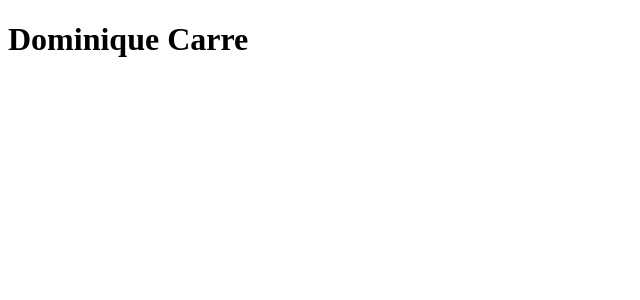
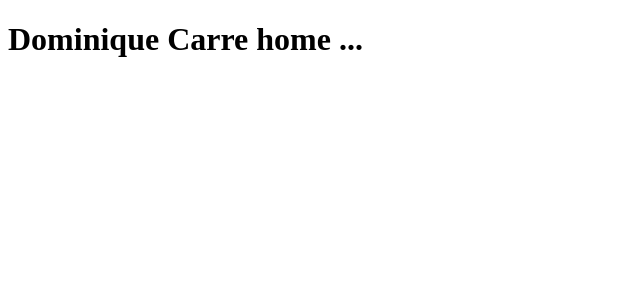
Before and after one commit to agan-k/carre1, a JavaScript app: page / in a window 1280 px wide. Shown: the top 300 px of the page, without its empty margins (0-640 px from the left). Built offline with nearby package versions, Linux system fonts and the light colour scheme.

Commit message:
add router

```diff
--- a/package.json
+++ b/package.json
@@ -32,6 +32,7 @@
   "dependencies": {
     "react": "^18.2.0",
     "react-dom": "^18.2.0",
+    "react-router-dom": "^6.8.1",
     "styled-components": "^5.3.6",
     "styled-system": "^5.1.5"
   }
--- a/src/App.js
+++ b/src/App.js
@@ -1,5 +1,15 @@
+import {BrowserRouter as Router, Routes, Route} from "react-router-dom";
+import {Pages, Home, About, Projects} from './pages';
+
 export default function App() {
   return (
-    <h1>Dominique Carre</h1>
+    <Pages />
+    // <Router>
+    //   <Routes>
+    //     <Route path='/' element={<Home />} exact />
+    //     <Route path='/about' element={<About />} exact />
+    //     <Route path='/projects' element={<Projects />} exact />
+    //   </Routes>
+    // </Router>
   );
 }
--- /dev/null
+++ b/src/pages/About.js
@@ -0,0 +1,3 @@
+export default function About() {
+  return <h4>About..</h4>;
+};
--- /dev/null
+++ b/src/pages/Home.js
@@ -0,0 +1,3 @@
+export default function Home() {
+  return <h1>Dominique Carre home ...</h1>;
+};
--- /dev/null
+++ b/src/pages/Pages.js
@@ -0,0 +1,14 @@
+import {BrowserRouter as Router, Routes, Route} from 'react-router-dom';
+import {Home, About, Projects} from './index';
+
+export default function Pages() {
+  return (
+    <Router>
+      <Routes>
+        <Route path='/' element={<Home />} exact />
+        <Route path='/about' element={<About />} exact />
+        <Route path='/projects' element={<Projects />} exact />
+      </Routes>
+    </Router>
+  );
+};
--- /dev/null
+++ b/src/pages/Projects.js
@@ -0,0 +1,3 @@
+export default function Projects() {
+  return <h4>Projects..</h4>;
+};
--- /dev/null
+++ b/src/pages/index.js
@@ -0,0 +1,4 @@
+export {default as Home} from './Home';
+export {default as About} from './About';
+export {default as Projects} from './Projects';
+export {default as Pages} from './Pages';
```
Also changed, not shown: 1 other file (tests, documents, lock files or other folders).
